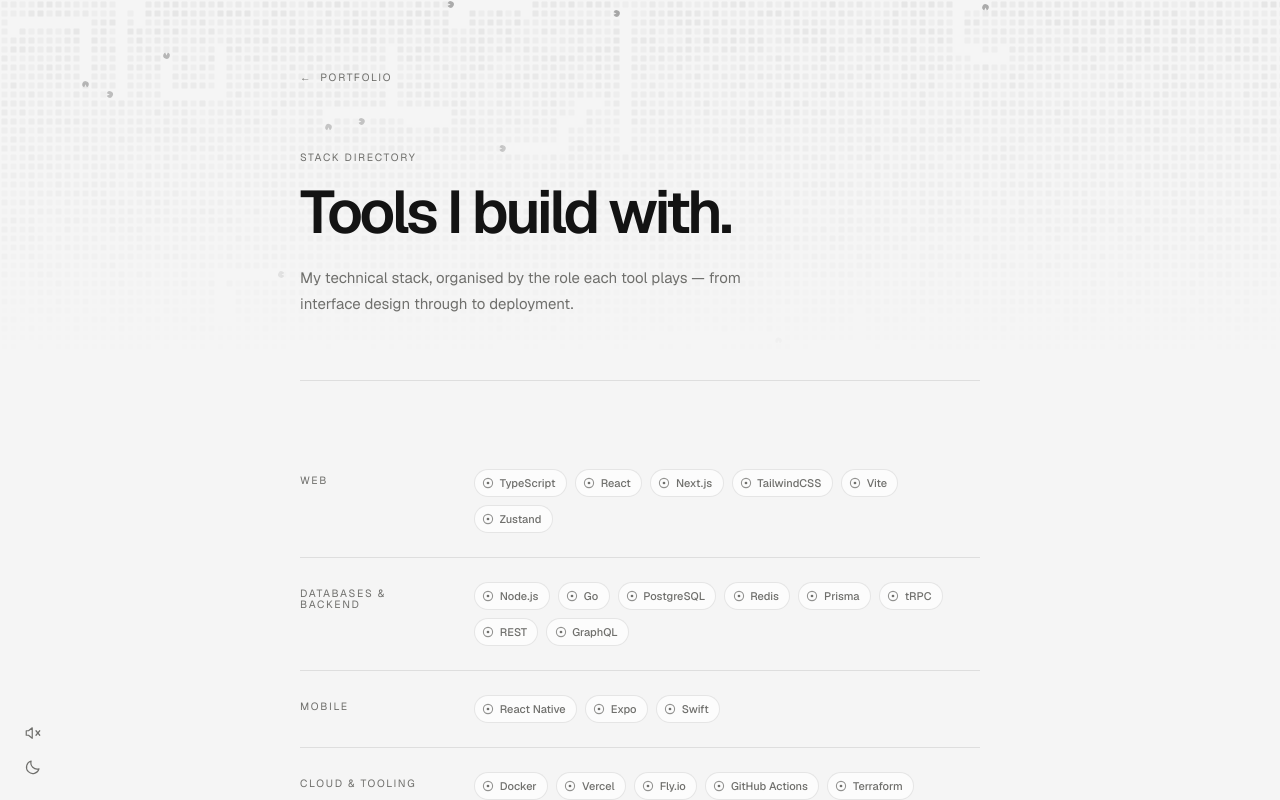
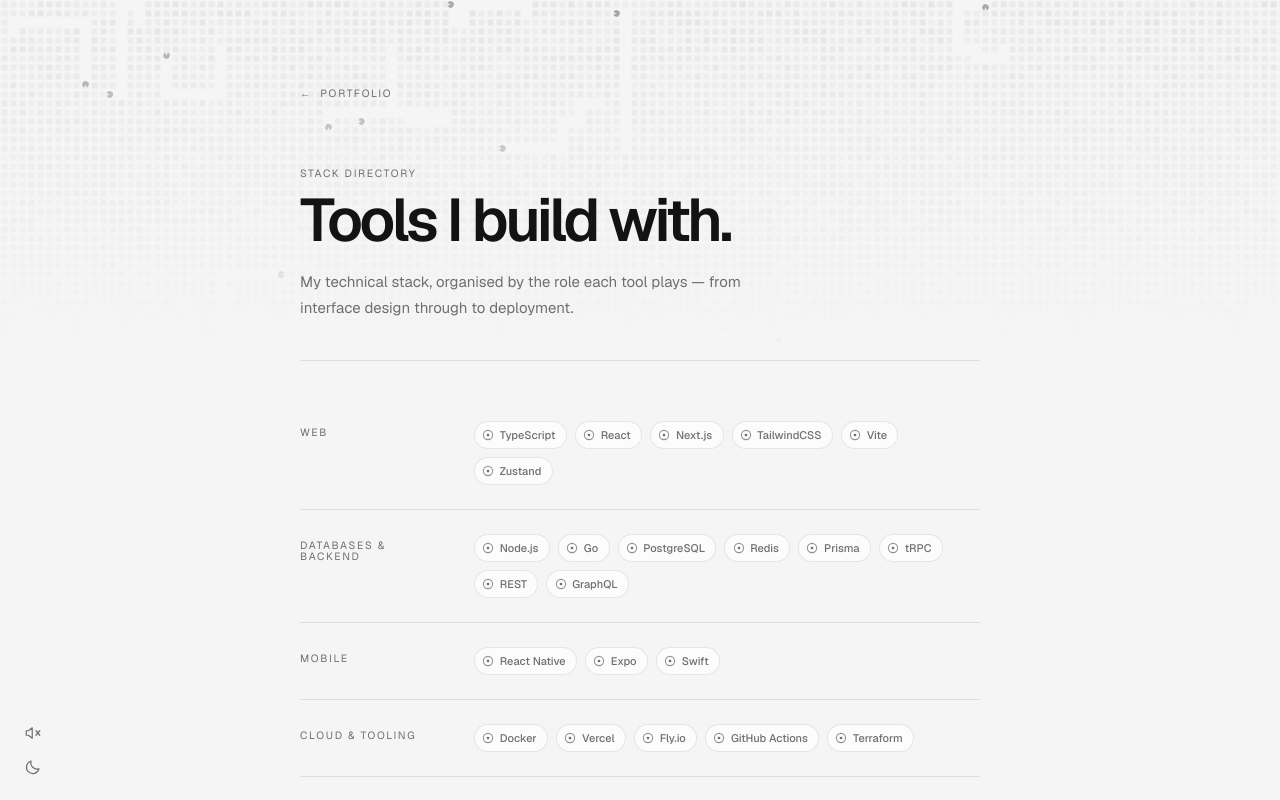
Before and after one commit to HanniCrypt/portfolio, a Next.js app: page /stack in a window 1280 px wide. Shown: the top 800 px of the page. Built offline with nearby package versions, Linux system fonts and the light colour scheme.

Commit message:
Update spacing and layout across multiple pages for improved visual consistency. Adjust margins in PageShell, ExperiencePage, ProjectsPage, and StackPage to align with design references.

```diff
--- a/app/components/page-shell.tsx
+++ b/app/components/page-shell.tsx
@@ -24,7 +24,7 @@
   return (
     <main
       id="main"
-      className="mx-auto w-full max-w-[728px] px-6 pb-24 pt-12 sm:pb-16 sm:pt-16"
+      className="mx-auto w-full max-w-[728px] px-6 pb-24 pt-14 sm:pb-16 sm:pt-20"
     >
       <Link
         href="/#main"
@@ -37,15 +37,18 @@
         <p className="label">{eyebrow}</p>
         {/* 60.8px at -0.055em on the reference. Scaled down on phones, where
             that would run to four lines in a 342px column. */}
-        <h1 className="mt-5 text-balance text-[38px] font-semibold leading-[0.98] tracking-[-0.045em] sm:text-[60px] sm:tracking-[-0.055em]">
+        <h1 className="mt-3 text-balance text-[38px] font-semibold leading-[0.98] tracking-[-0.045em] sm:text-[60px] sm:tracking-[-0.055em]">
           {title}
         </h1>
-        <p className="mt-6 max-w-[46ch] text-[15px] leading-[1.7] text-muted">
+        <p className="mt-5 max-w-[46ch] text-[15px] leading-[1.7] text-muted">
           {intro}
         </p>
       </header>
 
-      <hr className="mt-12 border-line sm:mt-16" />
+      {/* Hero rhythm measured off the reference: 12px eyebrow-to-title,
+          20px title-to-intro, and 105px from the intro down to the first row
+          of content. The previous values ran 48px long on that last gap. */}
+      <hr className="mt-10 border-line" />
 
       {children}
 
--- a/app/experience/page.tsx
+++ b/app/experience/page.tsx
@@ -15,7 +15,7 @@
       title="Where I've worked."
       intro="A timeline of the teams I've supported, the products I've built, and the roles I've grown through."
     >
-      <div className="mt-12 sm:mt-16">
+      <div className="mt-9">
         {workHistory.map((company, index) => (
           <section
             key={company.name}
--- a/app/projects/page.tsx
+++ b/app/projects/page.tsx
@@ -17,7 +17,7 @@
     >
       {/* One bordered container with hairline-separated rows, as the reference
           has it, rather than a card per project. */}
-      <ul className="mt-12 overflow-hidden rounded-2xl border border-line sm:mt-16">
+      <ul className="mt-9 overflow-hidden rounded-2xl border border-line">
         {projectArchive.map((project, index) => (
           <li
             key={project.name}
--- a/app/stack/page.tsx
+++ b/app/stack/page.tsx
@@ -57,7 +57,7 @@
       title="Tools I build with."
       intro="My technical stack, organised by the role each tool plays — from interface design through to deployment."
     >
-      <div className="mt-12 sm:mt-16">
+      <div className="mt-9">
         {stackGroups.map((group, index) => (
           <section
             key={group.label}
```
